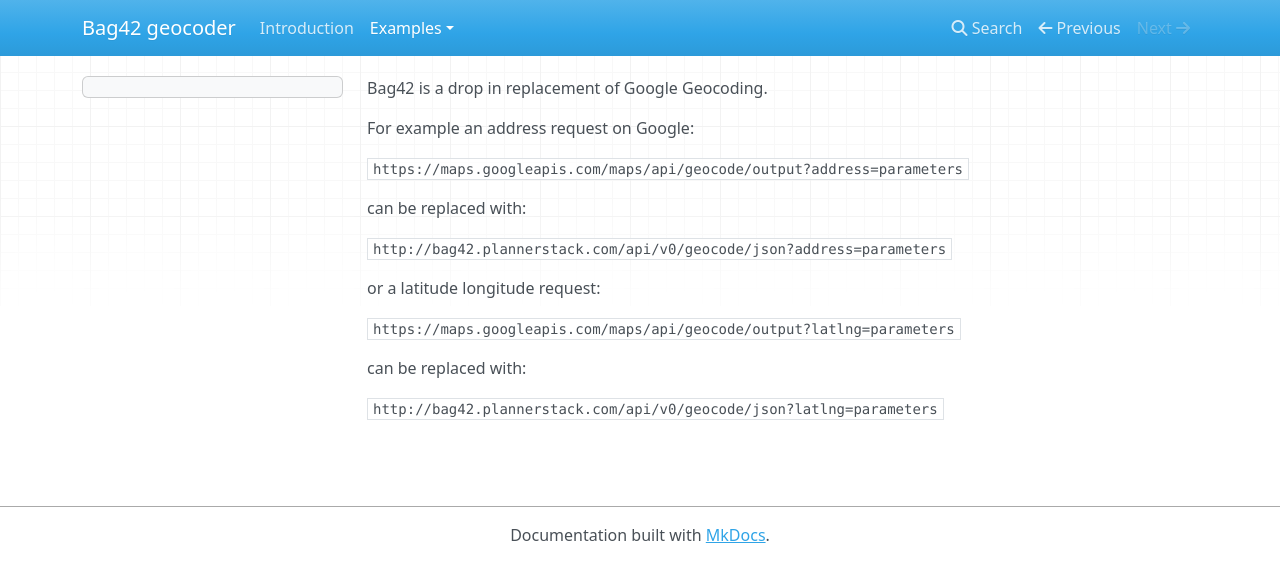
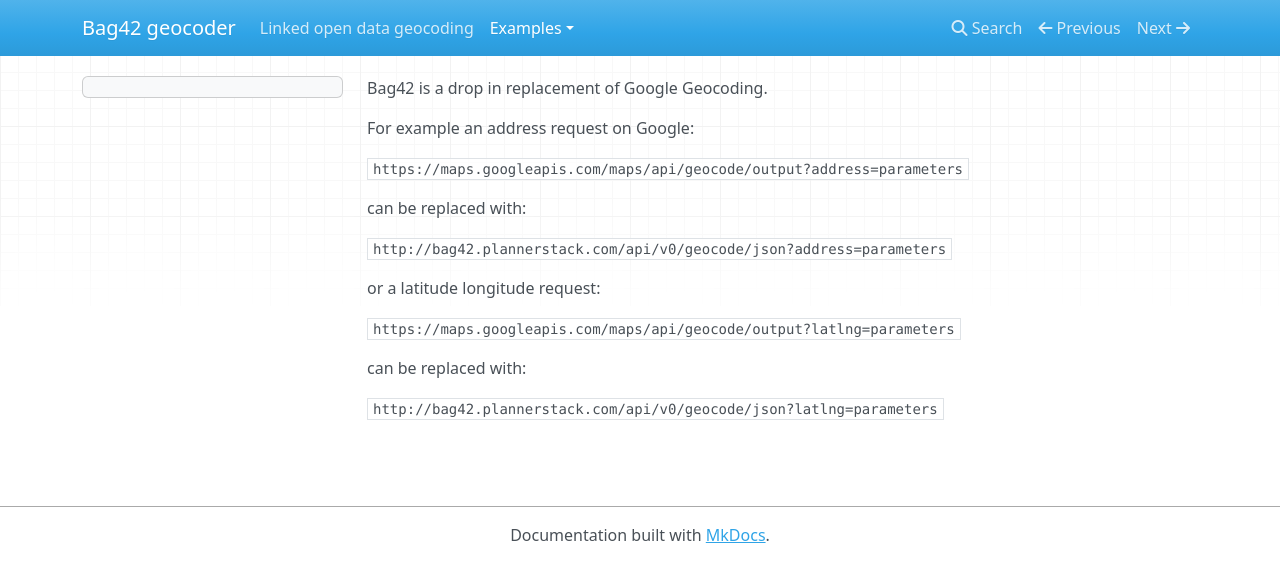
Before and after one commit to calendar42/bag42, an MkDocs documentation site: the page built from docs/examples/geocoding.md, in a window 1280 px wide. Shown: the top 582 px of the page. Built offline with MkDocs 1.6.1, drawn with Linux system fonts in a browser that asks for light colours; nearby versions of some CDN libraries; old or Windows-style settings are respelled for this version of MkDocs; some of the changed lines change nothing that is shown.

Commit message:
Update mkdocs.yml

```diff
--- a/mkdocs.yml
+++ b/mkdocs.yml
@@ -2,8 +2,8 @@
 site_favicon: favicon.ico
 
 # FIXME: Somehow these pages result in a succesfull build, but a 404, couldn't understand why
-pages:
-- ['README.md', 'Introduction']
-- ['examples/autocomplete.md', 'Examples', 'Autocomplete']
-- ['examples/geocoding.md', 'Examples', 'Geocoding']
-- ['examples/geocoding.md', 'Examples', 'Results']
+# pages:
+# - ['README.md', 'Introduction']
+# - ['examples/autocomplete.md', 'Examples', 'Autocomplete']
+# - ['examples/geocoding.md', 'Examples', 'Geocoding']
+# - ['examples/geocoding.md', 'Examples', 'Results']
```
